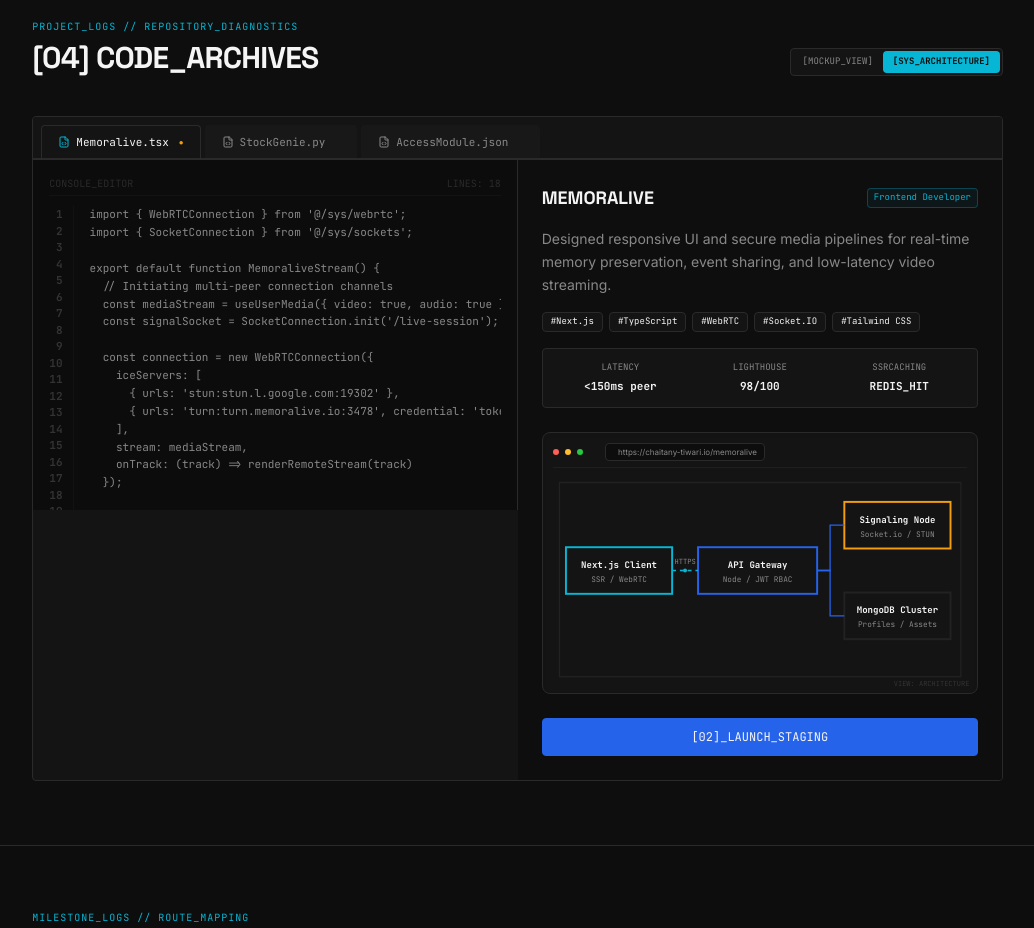
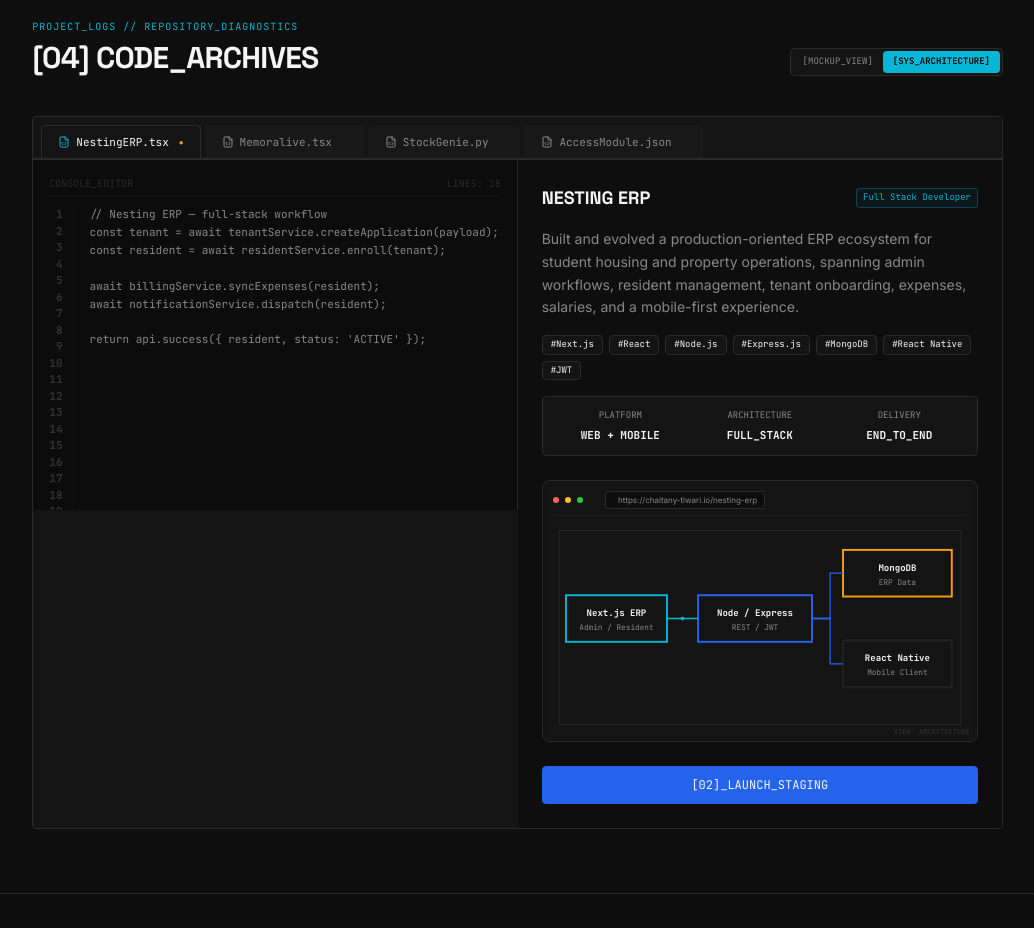
Before and after one commit to Chaitanya393/chaitany-portfolio, a React (Vite) app: page / in a window 1280 px wide. Shown: the part 2120-3048 px from the top of the page, without its empty margins (229-1263 px from the left). Built offline with nearby package versions, Linux system fonts and the light colour scheme.

Commit message:
feat: showcase Nesting ERP as primary project

```diff
--- a/src/components/Projects.jsx
+++ b/src/components/Projects.jsx
@@ -8,7 +8,83 @@ export default function Projects() {
 
   const projectData = [
     {
-      id: 0,
+      id: 3,
+      name: 'Nesting ERP',
+      tabName: 'NestingERP.tsx',
+      role: 'Full Stack Developer',
+      tech: ['Next.js', 'React', 'Node.js', 'Express.js', 'MongoDB', 'React Native', 'JWT'],
+      summary: 'Built and evolved a production-oriented ERP ecosystem for student housing and property operations, spanning admin workflows, resident management, tenant onboarding, expenses, salaries, and a mobile-first experience.',
+      metrics: {
+        platform: 'WEB + MOBILE',
+        architecture: 'FULL_STACK',
+        delivery: 'END_TO_END',
+      },
+      codeSnippet: `// Nesting ERP — full-stack workflow
+const tenant = await tenantService.createApplication(payload);
+const resident = await residentService.enroll(tenant);
+
+await billingService.syncExpenses(resident);
+await notificationService.dispatch(resident);
+
+return api.success({ resident, status: 'ACTIVE' });`,
+      vectorRender: () => (
+        <div className="w-full h-full bg-[#111] border border-hairline rounded p-3 font-mono flex flex-col justify-between">
+          <div className="flex justify-between items-center border-b border-hairline pb-2 mb-2">
+            <span className="text-xs font-bold text-cyanAccent">NESTING_ERP // LIVE</span>
+            <span className="text-[8px] text-green-500 bg-green-500/10 px-1 border border-green-500/20">SYSTEM_READY</span>
+          </div>
+          <div className="grid grid-cols-2 gap-2 flex-grow">
+            <div className="border border-hairline bg-[#161616] rounded p-2">
+              <div className="text-[8px] text-secondary mb-2">OPERATIONS</div>
+              <div className="space-y-1.5 text-[9px]">
+                <div className="flex justify-between"><span>Residents</span><span className="text-cyanAccent">ACTIVE</span></div>
+                <div className="flex justify-between"><span>Tenants</span><span className="text-cyanAccent">SYNCED</span></div>
+                <div className="flex justify-between"><span>Expenses</span><span className="text-cyanAccent">TRACKED</span></div>
+              </div>
+            </div>
+            <div className="border border-hairline bg-[#161616] rounded p-2">
+              <div className="text-[8px] text-secondary mb-2">PLATFORM</div>
+              <div className="space-y-1.5 text-[9px]">
+                <div className="flex justify-between"><span>Web</span><span className="text-green-500">ONLINE</span></div>
+                <div className="flex justify-between"><span>Mobile</span><span className="text-green-500">ONLINE</span></div>
+                <div className="flex justify-between"><span>API</span><span className="text-green-500">ONLINE</span></div>
+              </div>
+            </div>
+          </div>
+          <div className="mt-2 text-[8px] text-secondary flex justify-between">
+            <span>STACK: NEXT + NODE + MONGO</span>
+            <span>MODE: PRODUCTION</span>
+          </div>
+        </div>
+      ),
+      architectureRender: () => (
+        <svg viewBox="0 0 320 160" className="w-full h-full text-secondary font-mono">
+          <rect x="5" y="5" width="310" height="150" fill="none" stroke="#222" strokeWidth="1" />
+          <rect x="10" y="55" width="78" height="36" fill="#141414" stroke="#06B6D4" strokeWidth="1.5" />
+          <text x="49" y="71" textAnchor="middle" fill="#F5F5F5" fontSize="7" className="font-bold">Next.js ERP</text>
+          <text x="49" y="82" textAnchor="middle" fill="#888" fontSize="6">Admin / Resident</text>
+          <rect x="112" y="55" width="88" height="36" fill="#141414" stroke="#2563EB" strokeWidth="1.5" />
+          <text x="156" y="71" textAnchor="middle" fill="#F5F5F5" fontSize="7" className="font-bold">Node / Express</text>
+          <text x="156" y="82" textAnchor="middle" fill="#888" fontSize="6">REST / JWT</text>
+          <rect x="224" y="20" width="84" height="36" fill="#141414" stroke="#F59E0B" strokeWidth="1.5" />
+          <text x="266" y="36" textAnchor="middle" fill="#F5F5F5" fontSize="7" className="font-bold">MongoDB</text>
+          <text x="266" y="47" textAnchor="middle" fill="#888" fontSize="6">ERP Data</text>
+          <rect x="224" y="90" width="84" height="36" fill="#141414" stroke="#222" strokeWidth="1.5" />
+          <text x="266" y="106" textAnchor="middle" fill="#F5F5F5" fontSize="7" className="font-bold">React Native</text>
+          <text x="266" y="117" textAnchor="middle" fill="#888" fontSize="6">Mobile Client</text>
+          <path d="M 88 73 L 112 73" fill="none" stroke="#06B6D4" strokeWidth="1" />
+          <path d="M 200 73 L 214 73 L 214 38 L 224 38" fill="none" stroke="#2563EB" strokeWidth="1" />
+          <path d="M 200 73 L 214 73 L 214 108 L 224 108" fill="none" stroke="#2563EB" strokeWidth="1" />
+          <circle cx="100" cy="73" r="2" fill="#06B6D4" className="animate-ping" />
+          <circle cx="100" cy="73" r="1.5" fill="#06B6D4" />
+        </svg>
+      ),
+      github: 'https://github.com/Chaitanya393/nesting-frontend',
+      live: 'https://github.com/Chaitanya393/nesting-frontend'
+    },
+
+    {
+      id: 3,
       name: 'Memoralive',
       tabName: 'Memoralive.tsx',
       role: 'Frontend Developer',
@@ -127,7 +203,7 @@ export default function MemoraliveStream() {
       live: '#'
     },
     {
-      id: 1,
+      id: 3,
       name: 'Stock Genie',
       tabName: 'StockGenie.py',
       role: 'Creator & Lead Developer',
@@ -243,7 +319,7 @@ class StockGenieAnalyzer:
       live: '#'
     },
     {
-      id: 2,
+      id: 3,
       name: 'Identity Access Module',
       tabName: 'AccessModule.json',
       role: 'Creator & Lead Developer',
```
